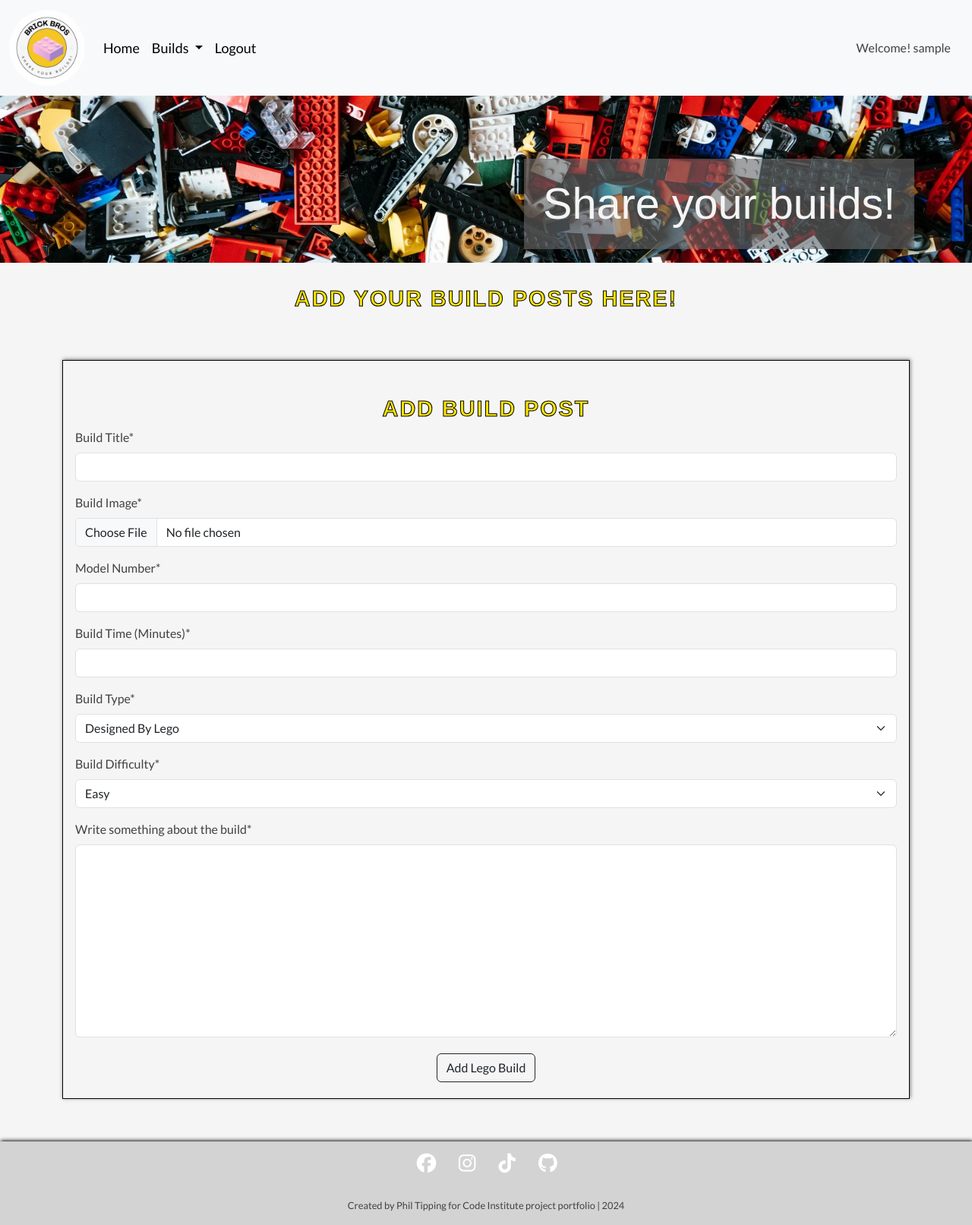
After one commit to philtipping31/PP4---BrickBros, a Django app: page /builds/add/ in a window 1280 px wide. The commit adds this page. Shown: the whole page at 76% size. Run offline with Django 5.2, Linux system fonts and the light colour scheme; the visitor is signed in with stand-in values (Sample User, id 1); some libraries are stand-ins or nearby versions.

Commit message:
Add add builds view and page with styling

```diff
--- a/brickbros/urls.py
+++ b/brickbros/urls.py
@@ -22,4 +22,5 @@ urlpatterns = [
     path('admin/', admin.site.urls),
     path('summernote/', include('django_summernote.urls')),
     path('', include('home.urls')),
+    path('builds/', include('builds.urls'))
 ]
--- a/builds/admin.py
+++ b/builds/admin.py
@@ -8,7 +8,6 @@ from django_summernote.admin import SummernoteModelAdmin
 class BuildAdmin(admin.ModelAdmin):
     list_display = (
         'build_title',
-        'featured_image',
         'slug',
         'image',
         'build_time',
--- /dev/null
+++ b/builds/forms.py
@@ -0,0 +1,20 @@
+from django import forms
+from .models import Build
+
+
+class BuildForm(forms.ModelForm):
+    """
+    A form to add a lego build.
+    """
+    class Meta:
+        model = Build
+        fields = ['build_title', 'image', 'set_number', 'build_time', 'build_type', 'difficulty_rating', 'content']
+        labels = {
+            'build_title': "Build Title",
+            'image': "Build Image",
+            'set_number': "Model Number",
+            'build_time': "Build Time (Minutes)",
+            'build_type': "Build Type",
+            "difficulty_rating": "Build Difficulty",
+            "content": "Write something about the build"
+        }
--- a/builds/models.py
+++ b/builds/models.py
@@ -22,7 +22,6 @@ class Build(models.Model):
     """
     user = models.ForeignKey(User, related_name='build_owner', on_delete=models.CASCADE)
     build_title = models.CharField(max_length=250, null=False, blank=False)
-    featured_image = CloudinaryField('image', default='placeholder')
     slug = models.SlugField(max_length=250, unique=True)
     image = ResizedImageField(
         size=[400, None], quality=75, upload_to='builds/', force_format='WEBP',
--- /dev/null
+++ b/builds/templates/builds/add_build.html
@@ -0,0 +1,30 @@
+{% extends 'base.html' %}
+
+{% load static %}
+{% load crispy_forms_tags %}
+
+{% block content %}
+
+<!-- Page Title-->
+
+<div class="container-fluid">
+    <div class="row">
+        <div id="title">
+            <h2>Add your build posts here!</h2>
+        </div>
+    </div>
+</div>
+
+<div class="container">
+    <form method="POST" enctype="multipart/form-data" class="p-3 form">
+        <h2 class="text-center title"> Add Build Post</h2>
+        {% csrf_token %}
+        {{ form.media }}
+        {{ form|crispy }}
+        <div class="text-center">
+            <button type="submit" class="btn btn btn-signup btn-outline-dark">Add Lego Build</button>
+        </div>
+    </form>
+</div>
+
+{% endblock %}
--- /dev/null
+++ b/builds/urls.py
@@ -0,0 +1,7 @@
+from django.urls import path
+from .views import AddBuild
+
+
+urlpatterns = [
+    path("add/", AddBuild.as_view(), name="add_build"),
+]
--- a/builds/views.py
+++ b/builds/views.py
@@ -1,3 +1,21 @@
-from django.shortcuts import render
+from django.views.generic import CreateView
+
+from django.contrib.auth.mixins import LoginRequiredMixin
+
+from .models import Build
+from .forms import BuildForm
 
 # Create your views here.
+
+class AddBuild(LoginRequiredMixin, CreateView):
+    """
+    A class view to add a lego build.
+    """
+    template_name = 'builds/add_build.html'
+    model = Build
+    form_class = BuildForm
+    success_url = "/builds/"
+
+    def form_valid(self, form):
+        form.instance.user = self.request.user
+        return super(AddBuild, self).form_valid(form)
--- a/requirements.txt
+++ b/requirements.txt
@@ -1,9 +1,11 @@
 asgiref==3.8.1
 cloudinary==1.36.0
+crispy-bootstrap5==0.7
 dj-database-url==0.5.0
 dj3-cloudinary-storage==0.0.6
 Django==5.0.6
 django-allauth==0.63.3
+django-crispy-forms==2.1
 django-resized==1.0.2
 django-summernote==0.8.20.0
 gunicorn==20.1.0
--- a/static/css/style.css
+++ b/static/css/style.css
@@ -28,8 +28,30 @@ main {
     background-color: whitesmoke;
 }
 
+#title h2{
+    -webkit-text-stroke: 1px black;
+    text-transform: uppercase;
+    font-size: 180%;
+    font-weight: bolder;
+    color: #fee607;
+    letter-spacing: 2px;
+    margin-top: 30px;
+    text-align: center;
+}
 
-/* Header */
+.title{
+    -webkit-text-stroke: 1px black;
+    text-transform: uppercase;
+    font-size: 180%;
+    font-weight: bolder;
+    color: #fee607;
+    letter-spacing: 2px;
+    margin-top: 30px;
+    text-align: center;
+}
+
+
+/* Header & Nav */
 
 .navbar {
     box-shadow: 1px -1px 5px 0 #000;
@@ -38,6 +60,17 @@ main {
 a.nav-link {
     color:#000;
     font-size: large;
+}
+
+.dropdown-item.active{
+    text-decoration: underline;
+    font-weight: 500;
+    color: black;
+    background-color: #ffffff;
+}
+
+.dropdown-item:hover {
+    background-color: #fee607;
 }
 
 .active {
@@ -55,18 +88,7 @@ img.logo {
     border-radius: 50%;
 }
 
-/* Home Page */
 
-#title h2{
-    -webkit-text-stroke: 1px black;
-    text-transform: uppercase;
-    font-size: 180%;
-    font-weight: bolder;
-    color: #fee607;
-    letter-spacing: 2px;
-    margin-top: 30px;
-    text-align: center;
-}
 
 /* Hero Image */
 
@@ -107,6 +129,14 @@ img.logo {
 }
 
 /* Form */
+
+.form {
+    border:1px solid black;
+    box-shadow: 1px -1px 5px 0 #7b7b7a;
+    padding: 1%;
+    margin-top: 5%;
+    margin-bottom: 5%;
+}
 
 /* Buttons */
 
--- a/templates/base.html
+++ b/templates/base.html
@@ -1,5 +1,7 @@
 {% load static %}
 
+{% url 'home' as home_url %}
+{% url 'add_build' as add_build_url %}
 {% url 'account_login' as login_url %}
 {% url 'account_signup' as signup_url %}
 {% url 'account_logout' as logout_url %}
@@ -24,10 +26,6 @@
     <link rel="stylesheet" href="{% static '/css/style.css' %}">
     {% endblock %}
 
-    <!-- Bootstrap JavaScript -->
-    {% block onload_js %}
-    <script src="https://cdnjs.cloudflare.com/ajax/libs/bootstrap/5.3.3/js/bootstrap.min.js" integrity="sha512-ykZ1QQr0Jy/4ZkvKuqWn4iF3lqPZyij9iRv6sGqLRdTPkY69YX6+7wvVGmsdBbiIfN/8OdsI7HABjvEok6ZopQ==" crossorigin="anonymous" referrerpolicy="no-referrer"></script>
-    {% endblock %}
 
     <!-- Favicon imports -->
     <link rel="apple-touch-icon" sizes="180x180" href="{% static 'favicon/apple-touch-icon.png' %}">
@@ -50,10 +48,16 @@
           <div class="collapse navbar-collapse" id="navbarNav">
             <ul class="navbar-nav">
               <li class="nav-item">
-                <a class="nav-link {% if request.path == home %}active{% endif %}" aria-current="page" href="{% url 'home' %}">Home</a>
+                <a class="nav-link {% if request.path == home_url %}active{% endif %}" aria-current="page" href="{% url 'home' %}">Home</a>
               </li>
-              <li class="nav-item">
-                <a class="nav-link" href="#">Builds</a>
+              <li class="nav-item dropdown">
+                <a class="nav-link dropdown-toggle" href="#" role="button" data-bs-toggle="dropdown" aria-expanded="false">
+                  Builds
+                </a>
+                <ul class="dropdown-menu">
+                  <li><a class="dropdown-item " href="#">All Builds</a></li>
+                  <li><a class="dropdown-item {% if request.path == add_build_url %}active{% endif %}" href="{% url 'add_build' %}">Add Build</a></li>
+                </ul>
               </li>
               {% if user.is_authenticated %}
               <li class="nav-item">
@@ -124,4 +128,12 @@
 
 
 </body>
+
+<!-- JavaScript jQuery, Popper, Bootstrap JS -->
+<script src="https://code.jquery.com/jquery-3.4.1.min.js"
+integrity="sha256-CSXorXvZcTkaix6Yvo6HppcZGetbYMGWSFlBw8HfCJo=" crossorigin="anonymous"></script>
+<script src="https://cdn.jsdelivr.net/npm/bootstrap@5.1.3/dist/js/bootstrap.bundle.min.js"
+integrity="sha384-ka7Sk0Gln4gmtz2MlQnikT1wXgYsOg+OMhuP+IlRH9sENBO0LRn5q+8nbTov4+1p" crossorigin="anonymous">
+</script>
+
 </html>
```
Also changed, not shown: brickbros/settings.py (+8 -2 lines), builds/templates/builds/builds.html (added, +18 -0 lines), builds/migrations/0003_remove_build_featured_image.py (added).
